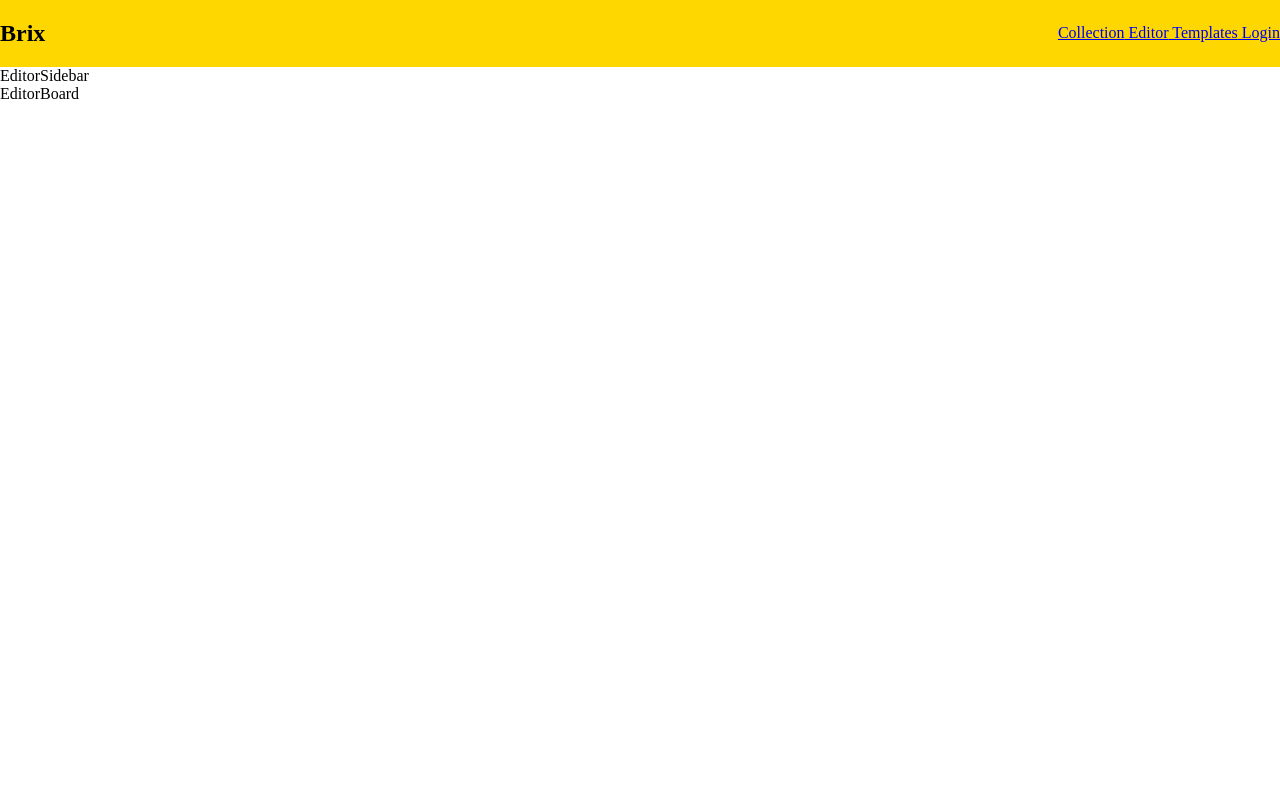
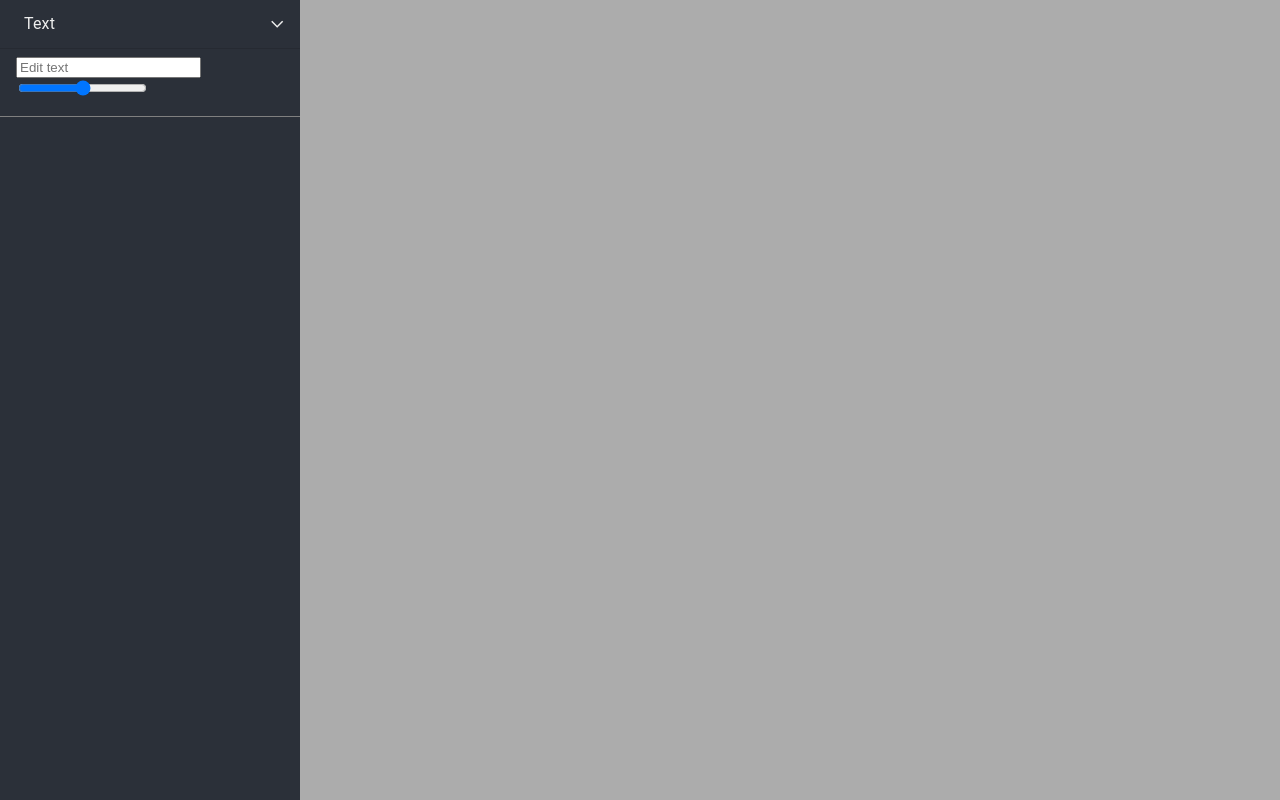
Before and after one commit to shahafle/WebZone_frontend, a React (Create React App) app: page /editor in a window 1280 px wide. Built offline with nearby package versions, Linux system fonts and the light colour scheme.

Commit message:
* Backup

```diff
--- a/package.json
+++ b/package.json
@@ -16,7 +16,11 @@
     "react-icons": "^4.3.1",
     "react-beautiful-dnd": "^13.1.0",
     "sass": "^1.48.0",
-    "web-vitals": "^2.1.3"
+    "web-vitals": "^2.1.3",
+    "@mui/material": "^5.2.8",
+    "@mui/icons-material": "latest",
+    "@emotion/styled": "latest",
+    "@emotion/react": "latest"
   },
   "scripts": {
     "start": "react-scripts start",
--- a/src/App.jsx
+++ b/src/App.jsx
@@ -9,7 +9,7 @@ import { AppFooter } from './js/cmps/AppFooter';
 export function App() {
   return (
     <section className="main-app">
-      <AppHeader />
+      {/* <AppHeader /> */}
       <Routes>
         {routes.map(route => <Route key={route.path} exact={true} element={route.component} path={route.path} />)}
       </Routes>
--- a/src/js/pages/editor-page/EditorPage.jsx
+++ b/src/js/pages/editor-page/EditorPage.jsx
@@ -1,10 +1,10 @@
-import { EditorSidebar } from './cmps/EditorSidebar'
-import { EditorBoard } from './cmps/EditorBoard.jsx'
+import { EditorSidebar } from './cmps/EditorSidebar';
+import { EditorBoard } from './cmps/EditorBoard.jsx';
+
 
 export function EditorPage() {
    return <main>
       <EditorSidebar />
-      <EditorBoard />
-
+      {/* <EditorBoard /> */}
    </main>
 }
--- a/src/js/pages/editor-page/cmps/AddAccordion.jsx
+++ b/src/js/pages/editor-page/cmps/AddAccordion.jsx
@@ -0,0 +1,156 @@
+import * as React from 'react';
+import { styled } from '@mui/material/styles';
+import MuiAccordion from '@mui/material/Accordion';
+import MuiAccordionSummary from '@mui/material/AccordionSummary';
+import MuiAccordionDetails from '@mui/material/AccordionDetails';
+import Typography from '@mui/material/Typography';
+import ArrowForwardIosSharpIcon from '@mui/icons-material/ArrowForwardIosSharp';
+
+
+
+// Accordion Styling
+
+const Accordion = styled((props) => (
+    <MuiAccordion disableGutters elevation={0} square {...props} />
+))(({ theme }) => ({
+    borderBottom: `1px solid gray`,
+    background: 'transparent',
+    color: '#eee'
+}));
+
+// Accordion Summary Styling
+
+const AccordionSummary = styled((props) => (
+    <MuiAccordionSummary
+        expandIcon={<ArrowForwardIosSharpIcon sx={{ fontSize: '0.9rem', color: '#eee' }} />}
+        {...props}
+    />
+))(({ theme }) => ({
+    '& .MuiAccordionSummary-expandIconWrapper.Mui-expanded': {
+        transform: 'rotate(90deg)',
+    },
+    '& .MuiAccordionSummary-content': {
+        marginLeft: theme.spacing(1),
+    },
+}));
+
+// Accordion Details Styling
+
+const AccordionDetails = styled(MuiAccordionDetails)(({ theme }) => ({
+    // padding: '1rem 2rem',
+    padding: `${theme.spacing(2)} ${theme.spacing(4)}`,
+    borderTop: '1px solid rgba(0, 0, 0, .125)',
+}));
+
+// Typography Styling
+
+const StyledTypography = styled(Typography)(({ theme }) => ({
+    // padding: '1rem 2rem',
+    padding: `${theme.spacing(2)} 0`,
+}));
+
+
+
+// Accordions
+
+export function AddAccordion() {
+    const [expanded, setExpanded] = React.useState('panel1');
+
+    const handleChange = (panel) => (event, newExpanded) => {
+        setExpanded(newExpanded ? panel : false);
+    };
+
+    return (
+        <div>
+
+            <Accordion expanded={expanded === 'panel1'} onChange={handleChange('panel1')}>
+                <AccordionSummary aria-controls="panel1d-content" id="panel1d-header">
+                    <Typography>Headers</Typography>
+                </AccordionSummary>
+                <AccordionDetails>
+                    <StyledTypography>Template Item #1</StyledTypography>
+                    <StyledTypography>Template Item #2</StyledTypography>
+                    <StyledTypography>Template Item #3</StyledTypography>
+                    <StyledTypography>Template Item #4</StyledTypography>
+                    <StyledTypography>Template Item #5</StyledTypography>
+                </AccordionDetails>
+            </Accordion>
+
+
+
+            {/* <Accordion expanded={expanded === 'panel2'} onChange={handleChange('panel2')}>
+                <AccordionSummary aria-controls="panel2d-content" id="panel2d-header">
+                    <Typography>Landing Sections</Typography>
+                </AccordionSummary>
+                <AccordionDetails>
+                    <Typography>Template Item #1</Typography>
+                    <Typography>Template Item #2</Typography>
+                    <Typography>Template Item #3</Typography>
+                    <Typography>Template Item #4</Typography>
+                    <Typography>Template Item #5</Typography>
+                </AccordionDetails>
+            </Accordion>
+
+
+
+            <Accordion expanded={expanded === 'panel3'} onChange={handleChange('panel3')}>
+                <AccordionSummary aria-controls="panel3d-content" id="panel3d-header">
+                    <Typography>Cards</Typography>
+                </AccordionSummary>
+                <AccordionDetails>
+                    <Typography>Template Item #1</Typography>
+                    <Typography>Template Item #2</Typography>
+                    <Typography>Template Item #3</Typography>
+                    <Typography>Template Item #4</Typography>
+                    <Typography>Template Item #5</Typography>
+                </AccordionDetails>
+            </Accordion>
+
+
+
+            <Accordion expanded={expanded === 'panel4'} onChange={handleChange('panel4')}>
+                <AccordionSummary aria-controls="panel3d-content" id="panel3d-header">
+                    <Typography>Galleries</Typography>
+                </AccordionSummary>
+                <AccordionDetails>
+                    <Typography>Template Item #1</Typography>
+                    <Typography>Template Item #2</Typography>
+                    <Typography>Template Item #3</Typography>
+                    <Typography>Template Item #4</Typography>
+                    <Typography>Template Item #5</Typography>
+                </AccordionDetails>
+            </Accordion>
+
+
+
+            <Accordion expanded={expanded === 'panel5'} onChange={handleChange('panel5')}>
+                <AccordionSummary aria-controls="panel3d-content" id="panel3d-header">
+                    <Typography>Blogs</Typography>
+                </AccordionSummary>
+                <AccordionDetails>
+                    <Typography>Template Item #1</Typography>
+                    <Typography>Template Item #2</Typography>
+                    <Typography>Template Item #3</Typography>
+                    <Typography>Template Item #4</Typography>
+                    <Typography>Template Item #5</Typography>
+                </AccordionDetails>
+            </Accordion>
+
+
+
+            <Accordion expanded={expanded === 'panel6'} onChange={handleChange('panel6')}>
+                <AccordionSummary aria-controls="panel3d-content" id="panel3d-header">
+                    <Typography>Footers</Typography>
+                </AccordionSummary>
+                <AccordionDetails>
+                    <Typography>Template Item #1</Typography>
+                    <Typography>Template Item #2</Typography>
+                    <Typography>Template Item #3</Typography>
+                    <Typography>Template Item #4</Typography>
+                    <Typography>Template Item #5</Typography>
+                </AccordionDetails>
+            </Accordion> */}
+
+        </div>
+    );
+}
--- a/src/js/pages/editor-page/cmps/EditAccordion.jsx
+++ b/src/js/pages/editor-page/cmps/EditAccordion.jsx
@@ -0,0 +1,86 @@
+import * as React from 'react';
+import { styled } from '@mui/material/styles';
+import MuiAccordion from '@mui/material/Accordion';
+import MuiAccordionSummary from '@mui/material/AccordionSummary';
+import MuiAccordionDetails from '@mui/material/AccordionDetails';
+import Typography from '@mui/material/Typography';
+import ArrowForwardIosSharpIcon from '@mui/icons-material/ArrowForwardIosSharp';
+
+
+
+
+
+
+
+// Accordions
+
+export function EditAccordion() {
+    const [expanded, setExpanded] = React.useState('panel1');
+
+    const handleChange = (panel) => (event, newExpanded) => {
+        setExpanded(newExpanded ? panel : false);
+    };
+
+    return (
+        <div className="edit-accordions-container">
+
+            <Accordion expanded={expanded === 'panel1'} onChange={handleChange('panel1')}>
+                <AccordionSummary aria-controls="panel1d-content" id="panel1d-header">
+                    <Typography>Text</Typography>
+                </AccordionSummary>
+                <AccordionDetails>
+                    <input type="text" placeholder="Edit text"/>
+                    <input type="range" />
+                    {/* <StyledTypography>Template Item #1</StyledTypography> */}
+                    {/* <StyledTypography>Template Item #2</StyledTypography> */}
+                </AccordionDetails>
+            </Accordion>
+
+        </div>
+    );
+}
+
+
+//////////////////////////////////////////////////////////////// STYLES ///////////////////////////////////////////////////////////////////////////
+
+
+// Accordion Styling
+
+const Accordion = styled((props) => (
+    <MuiAccordion disableGutters elevation={0} square {...props} />
+))(({ theme }) => ({
+    borderBottom: `1px solid gray`,
+    background: 'transparent',
+    color: '#eee'
+}));
+
+// Accordion Summary Styling
+
+const AccordionSummary = styled((props) => (
+    <MuiAccordionSummary
+        expandIcon={<ArrowForwardIosSharpIcon sx={{ fontSize: '0.9rem', color: '#eee' }} />}
+        {...props}
+    />
+))(({ theme }) => ({
+    '& .MuiAccordionSummary-expandIconWrapper.Mui-expanded': {
+        transform: 'rotate(90deg)',
+    },
+    '& .MuiAccordionSummary-content': {
+        marginLeft: theme.spacing(1),
+    },
+}));
+
+// Accordion Details Styling
+
+const AccordionDetails = styled(MuiAccordionDetails)(({ theme }) => ({
+    // pediting: '1rem 2rem',
+    pediting: `${theme.spacing(2)} ${theme.spacing(4)}`,
+    borderTop: '1px solid rgba(0, 0, 0, .125)',
+}));
+
+// Typography Styling
+
+const StyledTypography = styled(Typography)(({ theme }) => ({
+    // pediting: '1rem 2rem',
+    pediting: `${theme.spacing(2)} 0`,
+}));
--- a/src/js/pages/editor-page/cmps/EditorSidebar.jsx
+++ b/src/js/pages/editor-page/cmps/EditorSidebar.jsx
@@ -1,5 +1,12 @@
+import { AddAccordion } from './AddAccordion';
+import { EditAccordion } from './EditAccordion';
+
 export function EditorSidebar() {
-   return <div>
-      EditorSidebar
-   </div>
+
+   // currently working on add-accordion, later we might have a store that holds the current sidebar state (Add/Edit)
+
+   return <section className="editor-sidebar">
+      {/* {<AddAccordion />} */}
+      {<EditAccordion />}
+   </section>
 }
--- a/src/styles/basics/_base.scss
+++ b/src/styles/basics/_base.scss
@@ -11,5 +11,6 @@ html {
 }
 
 body {
+    background-color: #acacac;
     margin: 0;
 }
--- /dev/null
+++ b/src/styles/pages/editor-page/cmps/_editor-sidebar.scss
@@ -0,0 +1,5 @@
+.editor-sidebar {
+    background-color: #2b3039;
+    height: 100vh; // for development phase, later we'll account for the header
+    width: 300px;
+}
--- a/src/styles/styles.scss
+++ b/src/styles/styles.scss
@@ -16,6 +16,10 @@
 
 @import './pages/home';
 
+// Editor Page
+@import './pages/editor-page/cmps/editor-sidebar';
+@import './pages/editor-page/cmps/add-accordion';
+
 // CMPS
 
 @import './cmps/app-header';
```
Also changed, not shown: src/styles/pages/editor-page/cmps/_add-accordion.scss (added), 1 other file (tests, documents, lock files or other folders).
